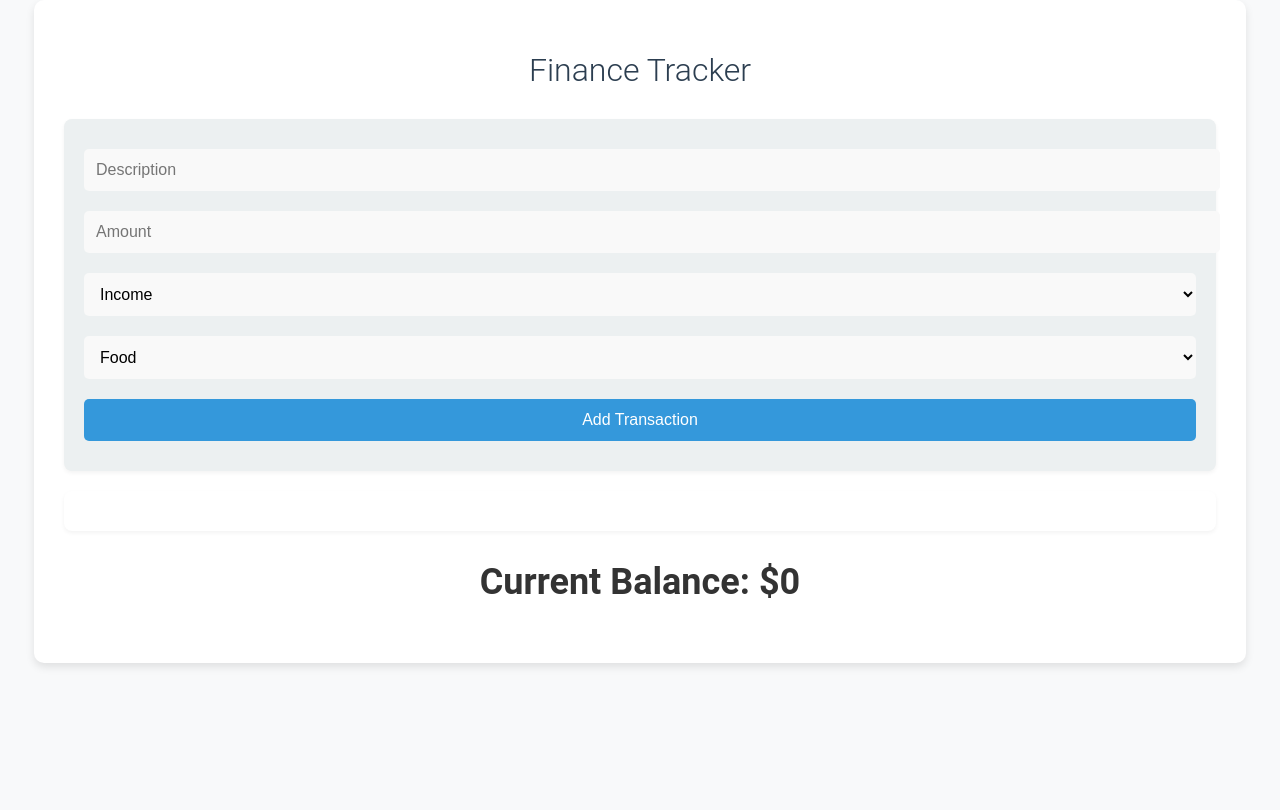
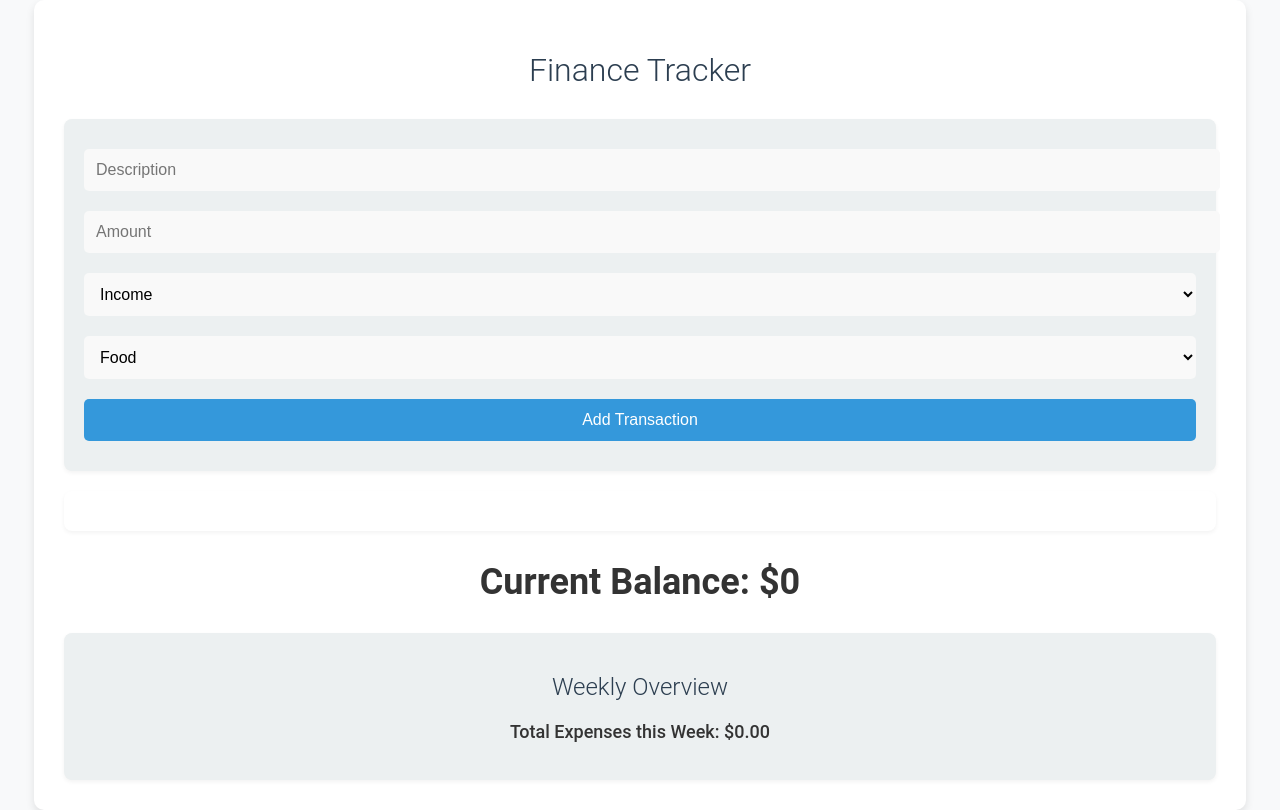
Before and after one commit to JosephPR/easy-grok, a plain HTML site: page index.html in a window 1280 px wide. Drawn offline with Linux system fonts and the light colour scheme.

Commit message:
feat: Add weekly expense overview

```diff
--- a/index.html
+++ b/index.html
@@ -46,6 +46,10 @@
         <div id="balance">
             <h2>Current Balance: $<span id="balance-amount">0</span></h2>
         </div>
+        <div id="weekly-overview">
+            <h2>Weekly Overview</h2>
+            <div id="weekly-expenses"></div>
+        </div>
     </div>
     <script src="script.js"></script>
 </body>
--- a/script.js
+++ b/script.js
@@ -7,18 +7,21 @@ function addTransaction() {
     const amount = parseFloat(document.getElementById('amount').value);
     const type = document.getElementById('type').value;
     const category = document.getElementById('category').value;
+    const date = new Date();
 
     if (description && !isNaN(amount)) {
         const transaction = {
             description: description,
             amount: type === 'income' ? amount : -amount,
             type: type,
-            category: category
+            category: category,
+            date: date
         };
 
         transactions.push(transaction);
         updateBalance(transaction.amount);
         renderTransactions();
+        renderWeeklyOverview();
         clearForm();
     } else {
         alert('Please enter a valid description and amount.');
@@ -69,10 +72,12 @@ function updateTransaction() {
                 description: description,
                 amount: type === 'income' ? amount : -amount,
                 type: type,
-                category: category
+                category: category,
+                date: transactions[editingIndex].date
             };
             updateBalance(transactions[editingIndex].amount - oldAmount);
             renderTransactions();
+            renderWeeklyOverview();
             cancelEdit();
         } else {
             alert('Please enter a valid description and amount.');
@@ -90,5 +95,25 @@ function clearForm() {
     document.getElementById('amount').value = '';
 }
 
+function renderWeeklyOverview() {
+    const weeklyExpensesDiv = document.getElementById('weekly-expenses');
+    weeklyExpensesDiv.innerHTML = '';
+
+    const now = new Date();
+    const startOfWeek = new Date(now.setDate(now.getDate() - now.getDay()));
+    const endOfWeek = new Date(now.setDate(now.getDate() - now.getDay() + 6));
+
+    const weeklyExpenses = transactions.filter(t => t.type === 'expense' && t.date >= startOfWeek && t.date <= endOfWeek)
+        .reduce((acc, t) => {
+            acc += Math.abs(t.amount);
+            return acc;
+        }, 0);
+
+    const weeklyOverview = document.createElement('p');
+    weeklyOverview.textContent = `Total Expenses this Week: $${weeklyExpenses.toFixed(2)}`;
+    weeklyExpensesDiv.appendChild(weeklyOverview);
+}
+
 // Initial render
 renderTransactions();
+renderWeeklyOverview();
--- a/styles.css
+++ b/styles.css
@@ -109,3 +109,24 @@ input[type="text"]:focus, input[type="number"]:focus, select:focus {
     outline: none;
     box-shadow: 0 0 0 2px #3498db;
 }
+
+#weekly-overview {
+    margin-top: 30px;
+    padding: 20px;
+    background: #ecf0f1;
+    border-radius: 8px;
+    box-shadow: 0 2px 4px rgba(0,0,0,0.05);
+}
+
+#weekly-overview h2 {
+    text-align: center;
+    color: #2c3e50;
+    font-weight: 300;
+    margin-bottom: 20px;
+}
+
+#weekly-expenses {
+    text-align: center;
+    font-size: 18px;
+    font-weight: 500;
+}
```
